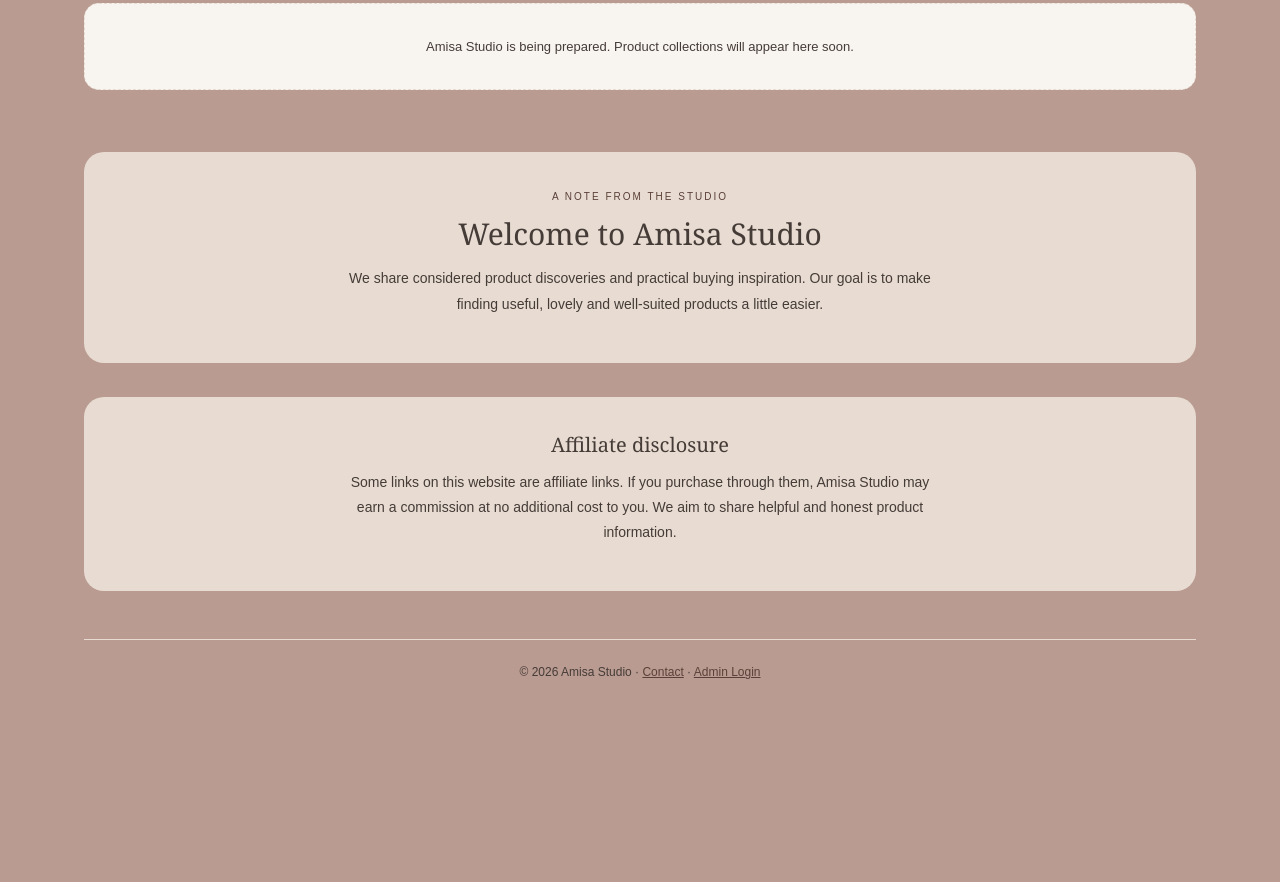
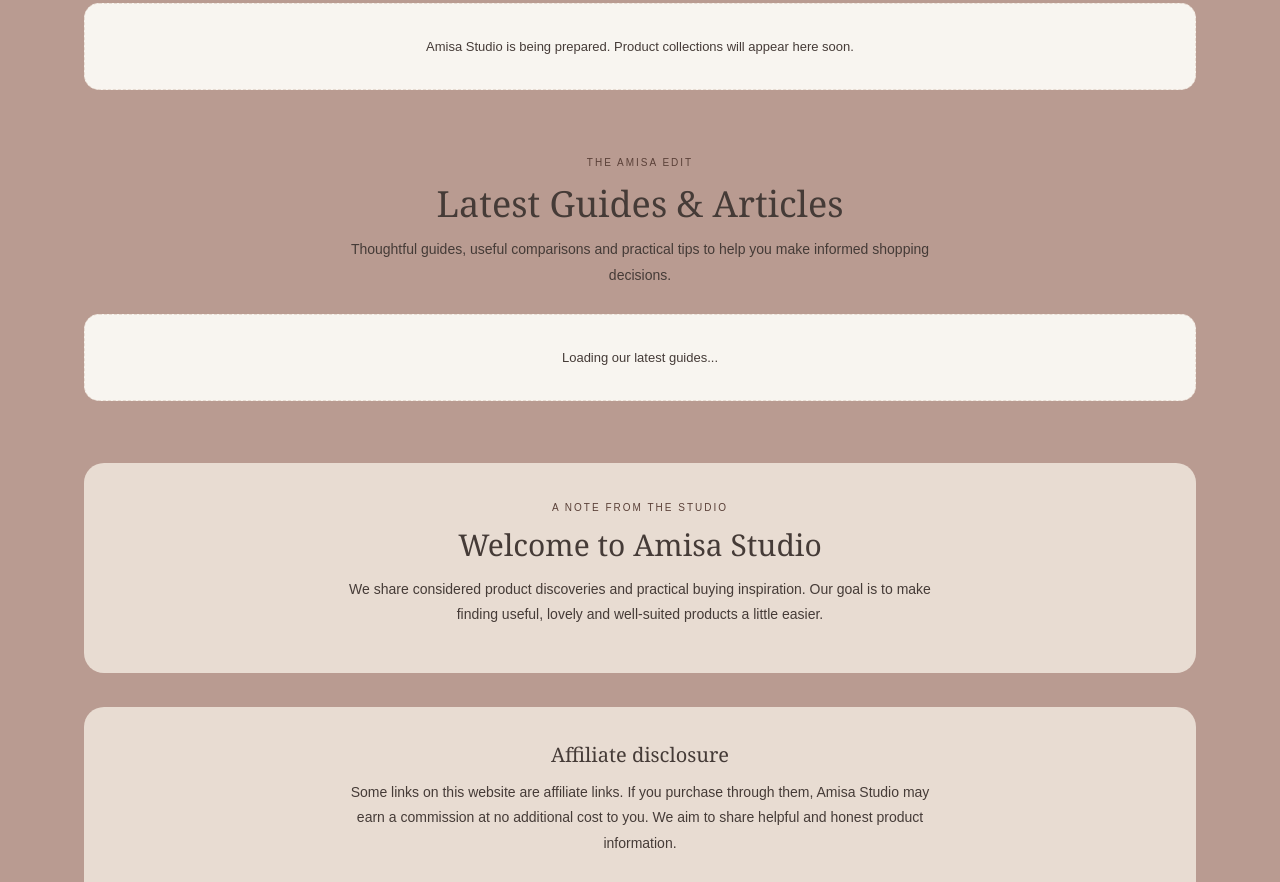
Before and after one commit to samiatarin98-gif/amisa-studio, a plain HTML site: page index.html in a window 1280 px wide. Shown: the part 1298-2180 px from the top of the page. Before the commit the page ends 2015 px from the top, so only its background shows below. Drawn offline with nearby package versions, Linux system fonts and the light colour scheme.

Commit message:
Add guides section to homepage

```diff
--- a/index.html
+++ b/index.html
@@ -14,6 +14,7 @@
 </head>
 <body>
 <div class="announcement">THOUGHTFUL FINDS · EVERYDAY DISCOVERIES · BUYING INSPIRATION</div>
+
 <div class="container">
 <header>
 <a class="brand" href="#home">
@@ -24,9 +25,11 @@
 <a href="#home">Home</a>
 <a href="#categories">Categories</a>
 <a href="#products">Discover</a>
+<a href="#articles">Guides</a>
 <a href="#about">About</a>
 </nav>
 </header>
+
 <section class="hero" id="home">
 <div>
 <span class="eyebrow">A little inspiration for everyday life</span>
@@ -39,6 +42,7 @@
 <span>GOOD FINDS<br>GOOD LIVING</span>
 </div>
 </section>
+
 <section id="categories" class="section">
 <div class="section-title">
 <span class="eyebrow">Browse by interest</span>
@@ -47,6 +51,7 @@
 </div>
 <div id="categoriesGrid" class="categories"></div>
 </section>
+
 <section id="products" class="section">
 <div class="section-title">
 <span class="eyebrow">The curated collection</span>
@@ -63,15 +68,31 @@
 <div class="empty">Loading products…</div>
 </div>
 </section>
+
+<!-- LATEST GUIDES AND ARTICLES -->
+<section id="articles" class="section">
+<div class="section-title">
+<span class="eyebrow">THE AMISA EDIT</span>
+<h2>Latest Guides &amp; Articles</h2>
+<p>Thoughtful guides, useful comparisons and practical tips to help you make informed shopping decisions.</p>
+</div>
+
+<div id="articlesGrid" class="articles-grid">
+<div class="empty">Loading our latest guides...</div>
+</div>
+</section>
+
 <section id="about" class="section about">
 <span class="eyebrow">A note from the studio</span>
 <h2>Welcome to Amisa Studio</h2>
 <p>We share considered product discoveries and practical buying inspiration. Our goal is to make finding useful, lovely and well-suited products a little easier.</p>
 </section>
+
 <section class="disclosure">
 <b>Affiliate disclosure</b>
 <p>Some links on this website are affiliate links. If you purchase through them, Amisa Studio may earn a commission at no additional cost to you. We aim to share helpful and honest product information.</p>
 </section>
+
 <footer>
 © <span id="year"></span> Amisa Studio · <a href="mailto:hello@amisastudio.com">Contact</a> · <a href="admin.html">Admin Login</a>
 </footer>
```
